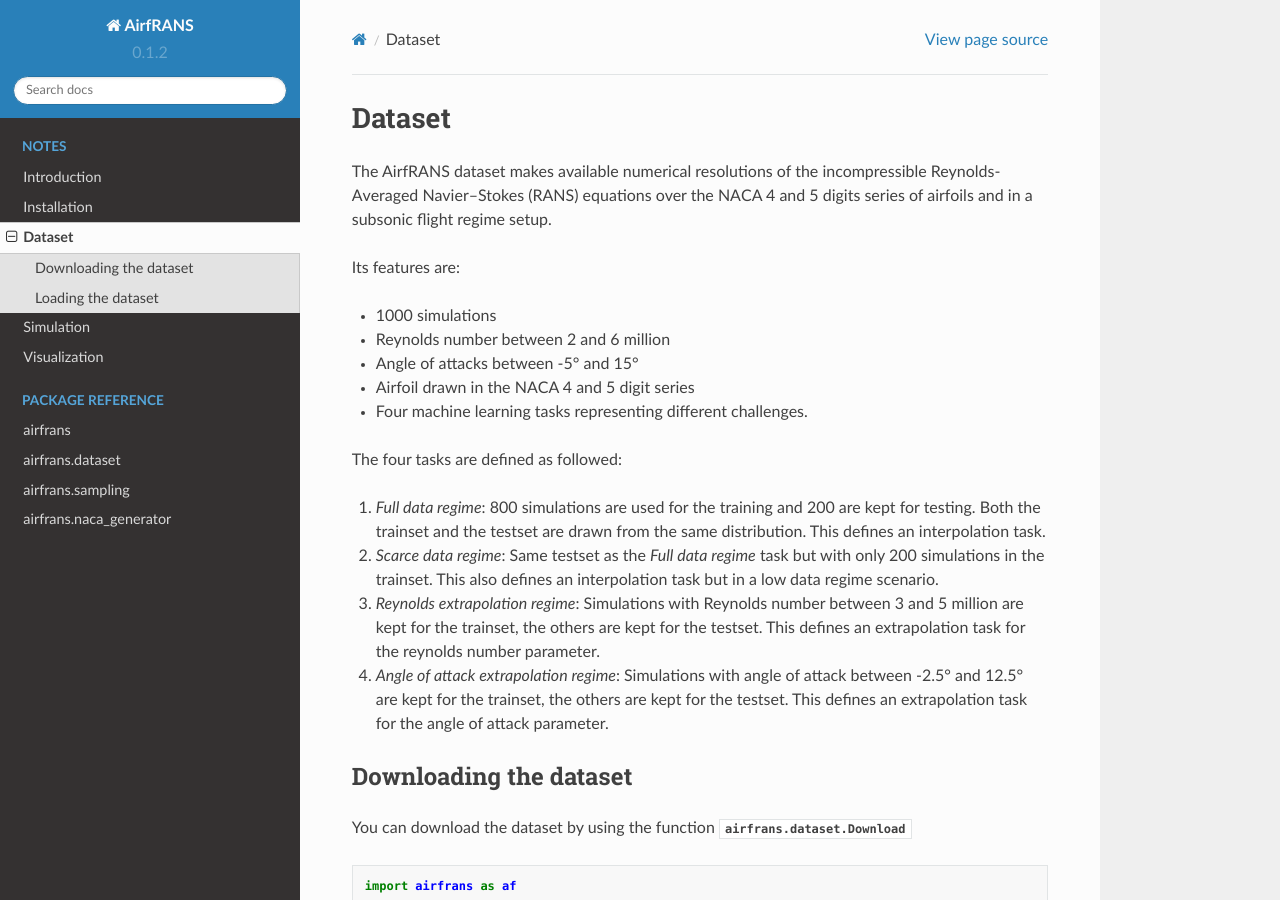
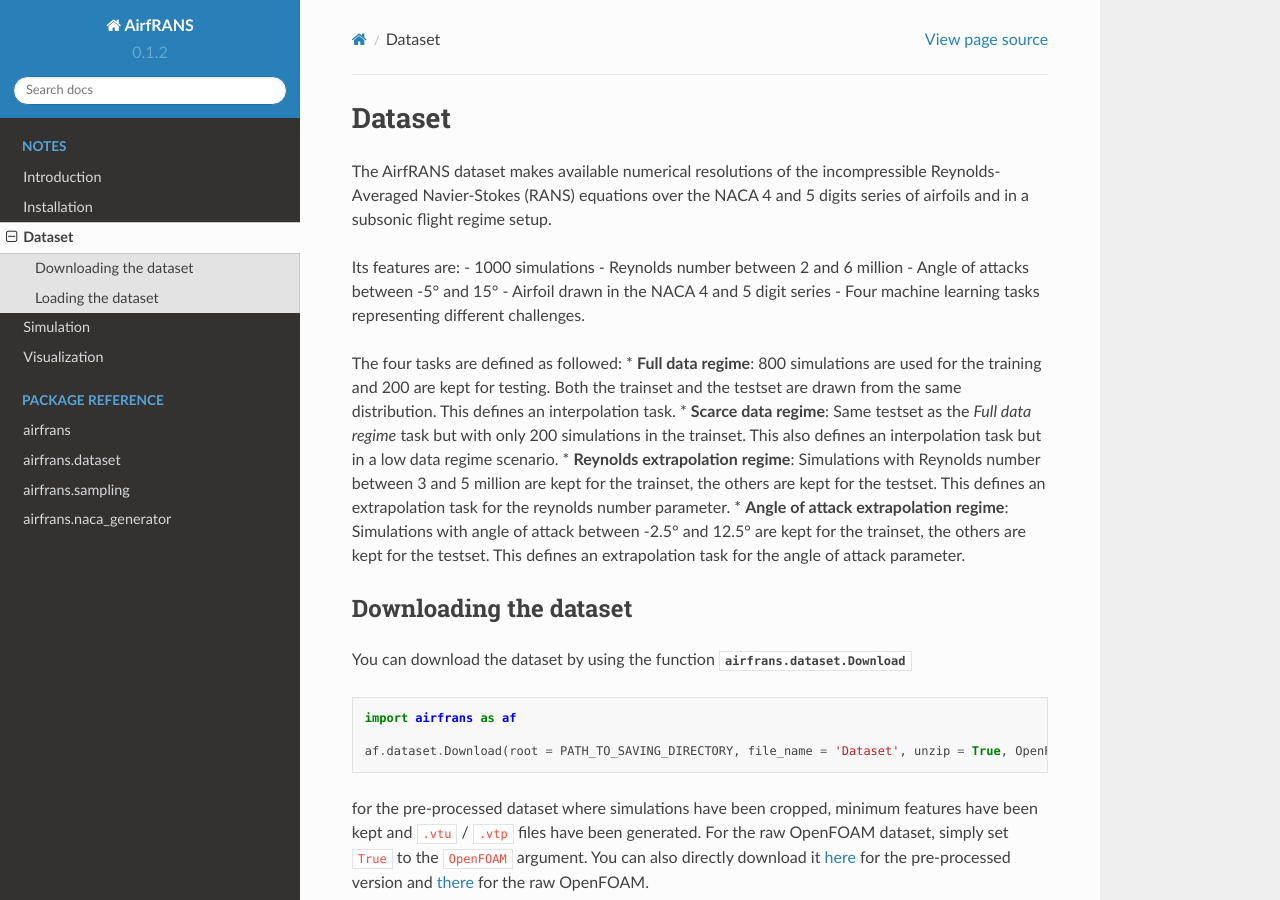
Before and after one commit to Extrality/airfrans_lib, a Sphinx documentation site: the page built from docs/source/notes/dataset.rst, in a window 1280 px wide and 900 px high. Built offline with Sphinx 7.4.7 and the Read the Docs theme 2.0.0, drawn with Linux system fonts in a browser that asks for light colours.

Commit message:
Readthedocs update

```diff
--- a/docs/requirements.txt
+++ b/docs/requirements.txt
@@ -1,4 +1,3 @@
 airfrans==0.1.2
 sphinx==5.3.0
-docutils==0.17.1
 sphinx_rtd_theme==1.1.1
--- a/docs/source/notes/dataset.rst
+++ b/docs/source/notes/dataset.rst
@@ -1,29 +1,20 @@
 Dataset
 =======
 
-The AirfRANS dataset makes available numerical resolutions of the incompressible Reynolds-Averaged Navier–Stokes (RANS) equations over the NACA 4 and 5 digits series of airfoils and in a subsonic flight regime setup.
+The AirfRANS dataset makes available numerical resolutions of the incompressible Reynolds-Averaged Navier-Stokes (RANS) equations over the NACA 4 and 5 digits series of airfoils and in a subsonic flight regime setup.
 
 Its features are:
-
 - 1000 simulations
-
 - Reynolds number between 2 and 6 million
-
 - Angle of attacks between -5° and 15°
-
 - Airfoil drawn in the NACA 4 and 5 digit series
-
 - Four machine learning tasks representing different challenges.
 
 The four tasks are defined as followed:
-
-#. `Full data regime`: 800 simulations are used for the training and 200 are kept for testing. Both the trainset and the testset are drawn from the same distribution. This defines an interpolation task.
-
-#. `Scarce data regime`: Same testset as the `Full data regime` task but with only 200 simulations in the trainset. This also defines an interpolation task but in a low data regime scenario.
-
-#. `Reynolds extrapolation regime`: Simulations with Reynolds number between 3 and 5 million are kept for the trainset, the others are kept for the testset. This defines an extrapolation task for the reynolds number parameter.
-
-#. `Angle of attack extrapolation regime`: Simulations with angle of attack between -2.5° and 12.5° are kept for the trainset, the others are kept for the testset. This defines an extrapolation task for the angle of attack parameter.
+* **Full data regime**: 800 simulations are used for the training and 200 are kept for testing. Both the trainset and the testset are drawn from the same distribution. This defines an interpolation task.
+* **Scarce data regime**: Same testset as the `Full data regime` task but with only 200 simulations in the trainset. This also defines an interpolation task but in a low data regime scenario.
+* **Reynolds extrapolation regime**: Simulations with Reynolds number between 3 and 5 million are kept for the trainset, the others are kept for the testset. This defines an extrapolation task for the reynolds number parameter.
+* **Angle of attack extrapolation regime**: Simulations with angle of attack between -2.5° and 12.5° are kept for the trainset, the others are kept for the testset. This defines an extrapolation task for the angle of attack parameter.
 
 Downloading the dataset
 -----------------------
```
Also changed, not shown: docs/source/notes/introduction.rst (+0 -12 lines), docs/source/notes/simulation.rst (+0 -16 lines).
